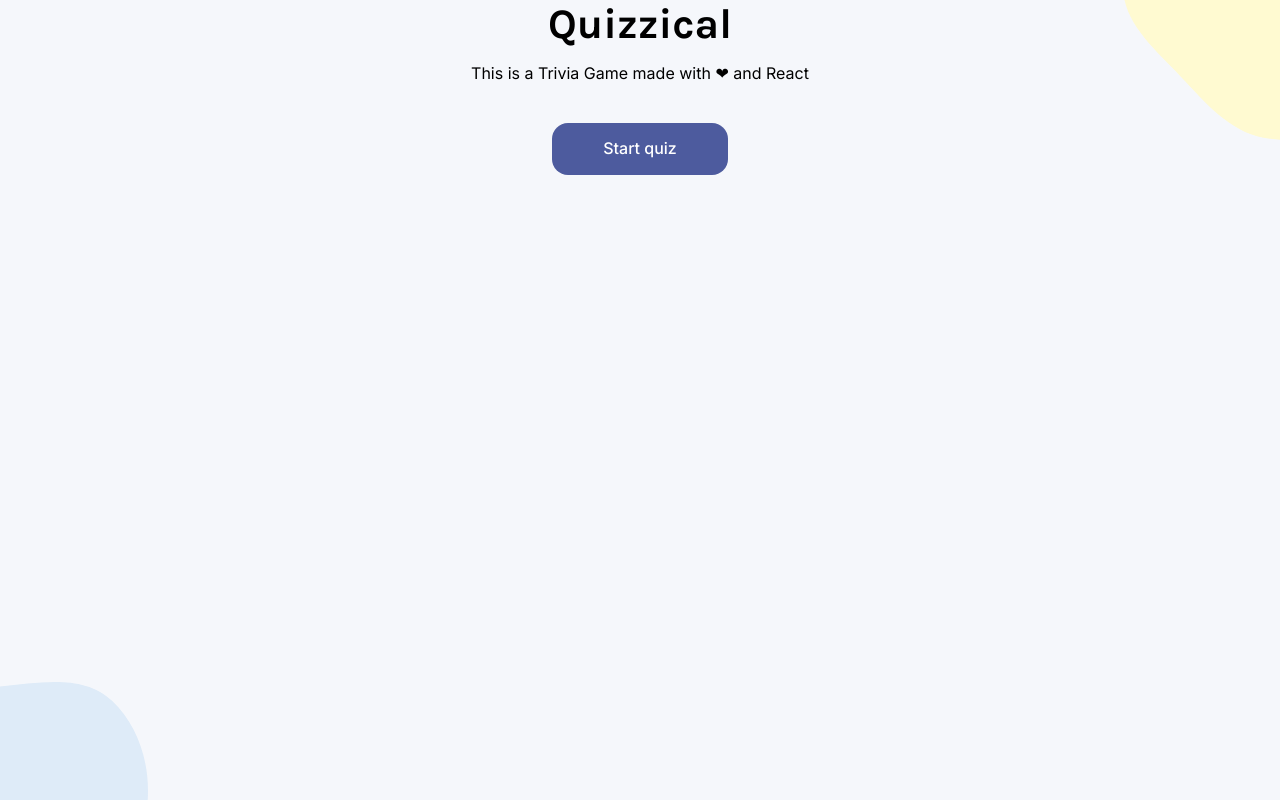
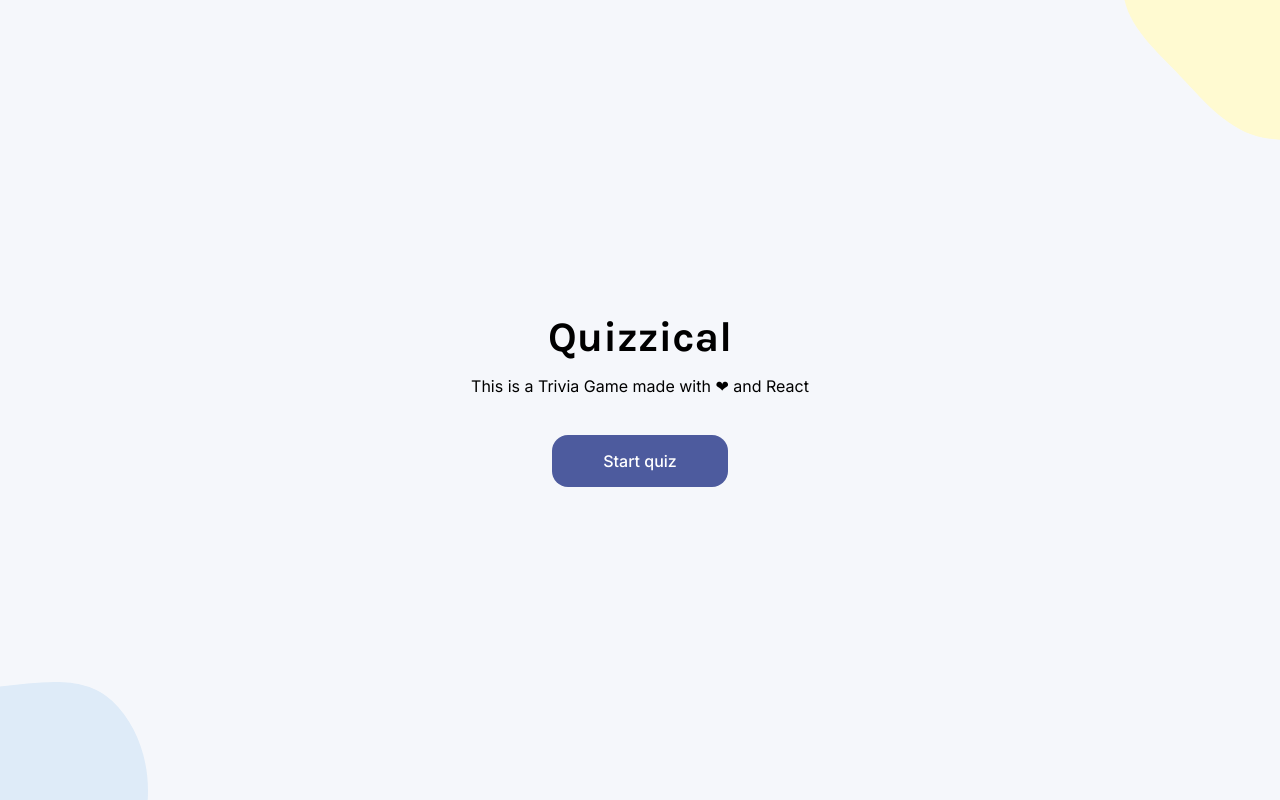
Before and after one commit to FrancocDev/Quizzical, a React (Vite) app: page / in a window 1280 px wide. Built offline with nearby package versions, Linux system fonts and the light colour scheme.

Commit message:
Fix some css

```diff
--- a/src/index.css
+++ b/src/index.css
@@ -1,3 +1,9 @@
+html {
+    box-sizing: border-box;
+  }
+*, *:before, *:after {
+    box-sizing: inherit;
+  }
 html, body{
     min-height: 100%;
 }
@@ -9,8 +15,11 @@ body{
     background-color: #F5F7FB;
 }
 #root{
-    width:100%;
-    height: 100%;
+    width:100vw;
+    height: 100vh;
+    display: flex;
+    align-items: center;
+    justify-content: center;
 }
 main{
     display: flex;
@@ -18,6 +27,7 @@ main{
     align-items: center;
     width: 100%;
     height: 100%;
+    padding: 1rem 0;
 }
 
 .start-screen{
@@ -55,6 +65,7 @@ main{
     flex-direction: column;
     align-items: flex-start;
     gap: 1.5rem;
+    padding: 2rem 0;
 }
 .question{
     display: flex;
@@ -76,7 +87,7 @@ main{
 }
 .question--option{
     box-sizing: border-box;
-    height:  1.5rem;
+    min-height:  1rem;
     background-color: transparent;
     border: 1px solid #4D5B9E;
     color: #293264;
@@ -84,7 +95,7 @@ main{
     font-family: 'Inter';
     font-weight: 500;
     font-size: 1rem;
-    padding: 1rem;
+    padding: .75rem;
     display: flex;
     align-items: center;
 }
@@ -119,3 +130,12 @@ main{
     color: #293264;
     font-size: 1.25rem;
 }
+@media only screen and (max-width: 600px){
+    .question--all-options{
+        flex-direction: column;
+        gap: 1rem;
+    }
+    .question--option{
+
+    }
+}
```
